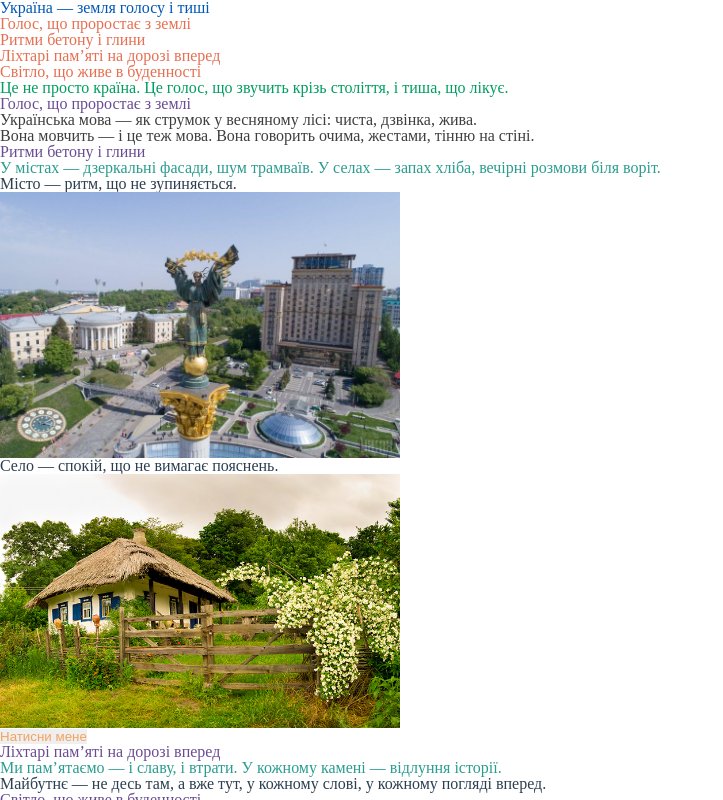
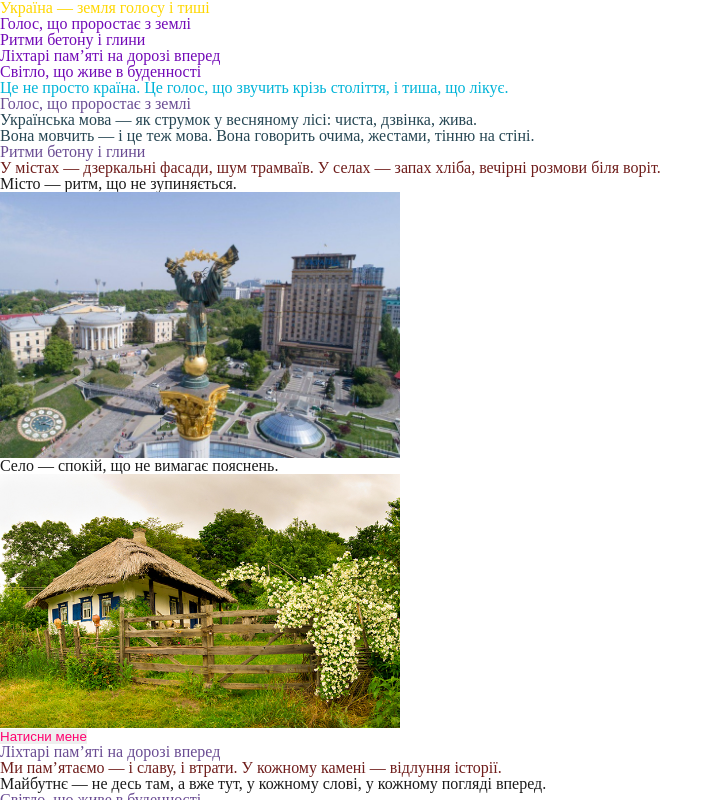
Before and after one commit to Urban-Anna/homeworks, a plain HTML site: page lesson_03/index.html in a window 1280 px wide. Shown: the top 800 px of the page, without its empty margins (0-723 px from the left). Drawn offline with Linux system fonts and the light colour scheme.

Commit message:
change colors

```diff
--- a/lesson_03/css/style.css
+++ b/lesson_03/css/style.css
@@ -3,69 +3,69 @@
 
 /* Універсальний селектор */
 * {
-  color: #2c3e50;
+  color: #1a1a1a; /* насичений графіт */
 }
 
 /* За типом */
 h1 {
-  color: #0057b7;
+  color: #ffd700; /* яскраво-золотий */
 }
 
 /* За класом */
 .text-highlight {
-  color: #d62828;
+  color: #e63946; /* глибокий червоний */
 }
 
 .title-section {
-  color: #6a4c93;
+  color: #6a4c93; /* фіолетовий */
 }
 
 /* За ID */
 #intro {
-  color: #009e60;
+  color: #00b4d8; /* бірюзовий */
 }
 
 /* За атрибутом */
 [title] {
-  color: #e63946;
+  color: #f9844a; /* теплий помаранчевий */
 }
 
 /* За точним значенням атрибута */
 [type="button"] {
-  color: #f4a261;
+  color: #ff006e; /* рожевий акцент */
 }
 
 /* За початковим значенням */
 [alt^="карпати"] {
-  color: #1d3557;
+  color: #2a9d8f; /* глибокий зелений */
 }
 
 /* За частковим значенням */
 [title*="пам’ять"] {
-  color: #ffb703;
+  color: #e9c46a; /* м’який жовтий */
 }
 
 /* Комбінатор нащадка */
 .section-language p {
-  color: #3e3e3e;
+  color: #264653; /* темний бірюзовий */
 }
 
 /* Дочірній елемент */
 ul > li {
-  color: #0077b6;
+  color: #fb5607; /* яскравий апельсиновий */
 }
 
 /* Сусідній елемент */
 h2 + p {
-  color: #8e44ad;
+  color: #8ac926; /* весняний зелений */
 }
 
 /* Комбінатор усіх сусідів */
 h2 ~ p {
-  color: #2a9d8f;
+  color: #6f1d1b; /* бордовий */
 }
 
 /* Вкладеність */
 .nav ul li a {
-  color: #e76f51;
+  color: #7209b7; /* фіолетовий акцент */
 }
```
